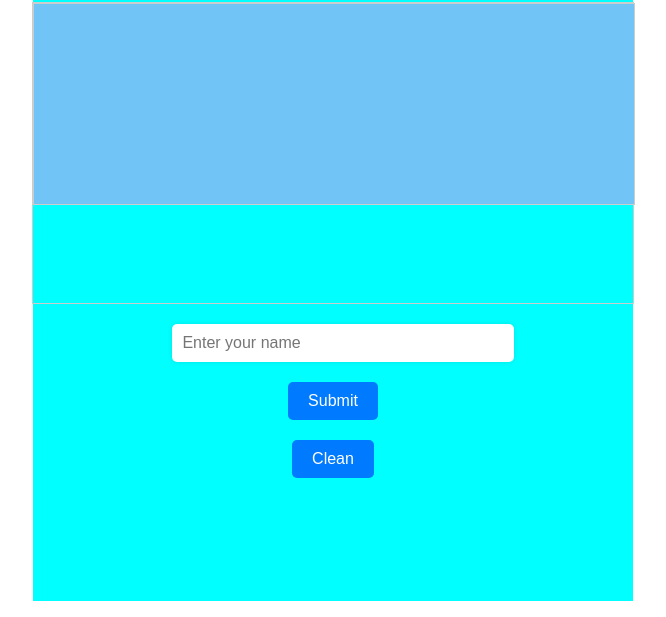
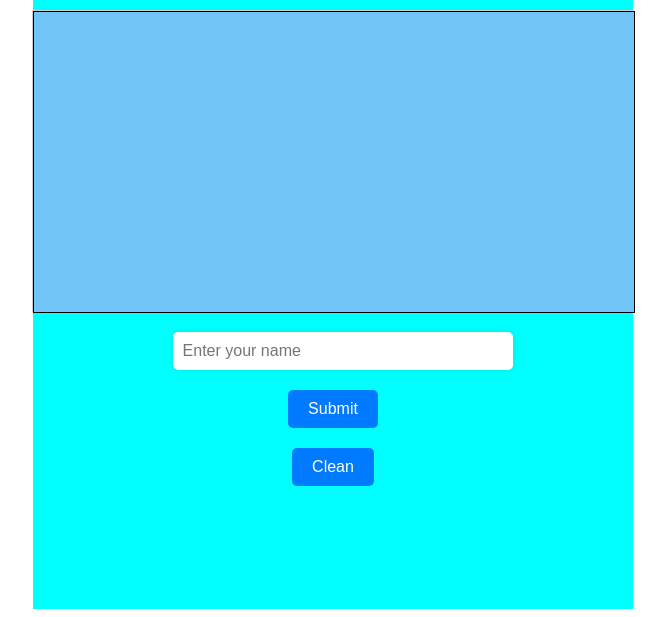
Before and after one commit to mzkyrwt8/topes.sign, a plain HTML site: page index.html in a window 1280 px wide. Shown: the part 199-816 px from the top of the page, without its empty margins (307-973 px from the left). Drawn offline with Linux system fonts and the light colour scheme.

Commit message:
last safe

```diff
--- a/index.html
+++ b/index.html
@@ -4,47 +4,6 @@
 <head>
     <title>Canvas Drawing</title>
     <link rel="stylesheet" href="style.css">
-    <style>
-        body {
-            margin: 0;
-            padding: 0;
-            font-family: Arial, sans-serif;
-        }
-
-        .container {
-            display: flex;
-            flex-direction: column;
-            align-items: center;
-            justify-content: center;
-            height: 100vh;
-        }
-
-        .canvas-container {
-            position: relative;
-            width: 100%;
-            height: 300px;
-            border: 1px solid #ccc;
-            margin-bottom: 20px;
-        }
-
-        .canvas-container canvas {
-            position: absolute;
-            top: 0;
-            left: 0;
-        }
-
-        .touch-div {
-            position: absolute;
-            top: 0;
-            left: 0;
-            width: 100%;
-            height: 100%;
-            display: flex;
-            justify-content: center;
-            align-items: center;
-            z-index: 1;
-        }
-    </style>
 </head>
 
 <body>
@@ -58,7 +17,6 @@
             <input type="text" id="name-input" placeholder="Enter your name">
             <button id="submit-btn">Submit</button>
         </div>
-        <div id="signature"></div>
         <button id="clean-btn">Clean</button>
     </div>
     <script src="script.js"></script>
--- a/style.css
+++ b/style.css
@@ -3,14 +3,15 @@
     margin: 0 auto;
     text-align: center;
     background-color: aqua;
+    display: flex;
+    flex-direction: column;
+    align-items: center;
+    justify-content: center;
+    height: 100vh;
 }
 
 h1 {
     margin-bottom: 20px;
-}
-
-touch-div {
-    border: 1px solid #000000;
 }
 
 canvas {
@@ -32,12 +33,6 @@ button:hover {
     background-color: #0069d9;
 }
 
-#signature {
-    margin-top: 20px;
-    font-size: 20px;
-    font-weight: bold;
-}
-
 #name-input {
     padding: 10px;
     font-size: 16px;
@@ -55,8 +50,38 @@ button:hover {
     border: none;
     border-radius: 5px;
     cursor: pointer;
+    margin-bottom: 20px;
 }
 
 #submit-btn:hover {
     background-color: #0069d9;
 }
+
+.canvas-container {
+    position: relative;
+    width: 100%;
+    height: 300px;
+    border: 1px solid #ccc;
+    margin-bottom: 20px;
+}
+
+.canvas-container canvas {
+    position: absolute;
+    top: 0;
+    left: 0;
+    width: 100%;
+    height: 300px;
+    border: 1px solid #000000;
+}
+
+.touch-div {
+    position: absolute;
+    top: 0;
+    left: 0;
+    width: 100%;
+    height: 100%;
+    display: flex;
+    justify-content: center;
+    align-items: center;
+    z-index: 1;
+}
```
